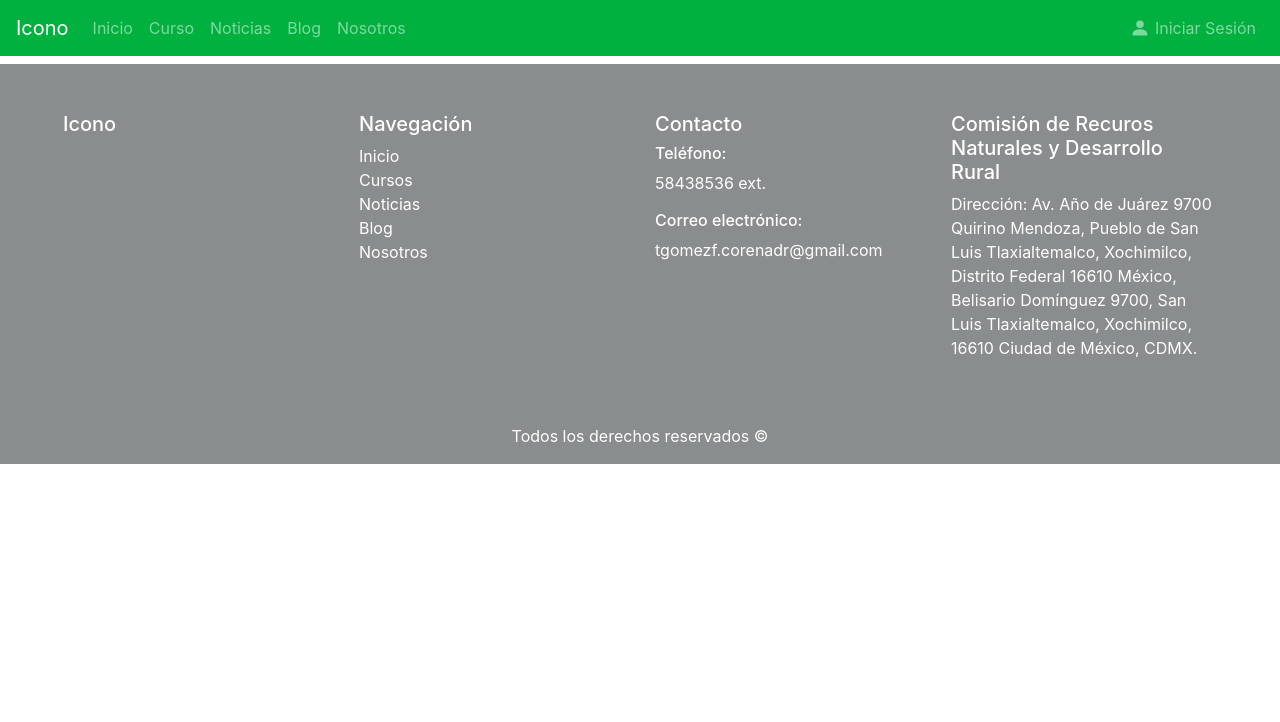
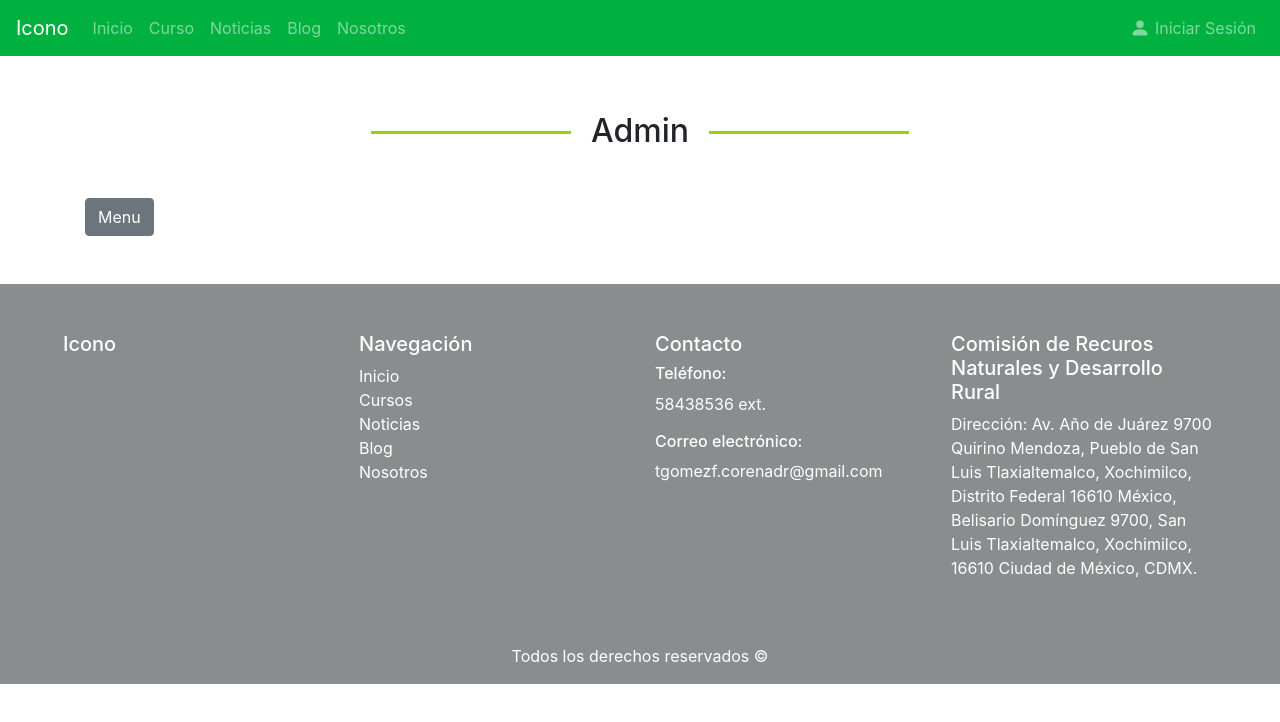
Before and after one commit to xlandox/frontend_dir_cap, a Vue app: page /admin in a window 1280 px wide. Shown: the top 722 px of the page. Built offline with nearby package versions, Linux system fonts and the light colour scheme.

Commit message:
Se agrego la vista admin y el componente sidebar para empezar con el menu de administracion de la plataforma.

```diff
--- a/src/components/Sesion.vue
+++ b/src/components/Sesion.vue
@@ -25,7 +25,7 @@
         </b-row>
         <b-row class="justify-content-center">
             <b-button variant="primary" class="mt-5 mr-2">Iniciar</b-button>
-            <b-button variant="success" class="mt-5 mr-2">Registrarse</b-button>
+            <b-button variant="success" class="mt-5 mr-2" :to="{name:'Registro'}">Registrarse</b-button>
         </b-row>
     </div>
 </template>
--- /dev/null
+++ b/src/components/Sidebar.vue
@@ -0,0 +1,33 @@
+<template>
+    <div>
+        <b-row>
+            <b-col cols="12">
+                <b-button v-b-toggle.sidebar-no-header>Menu</b-button>
+                <b-sidebar id="sidebar-no-header" aria-labelledby="sidebar-no-header-title" no-header shadow>
+                    <template v-slot:default="{ hide }">
+                        <div class="p-3">
+                            <h3 id="sidebar-no-header-title" class="my-5">Hola Administrador</h3>
+                            <p>Seleccione la coleccion perteneciente a la base de datos que desea modificar:</p>
+                            <nav class="mb-5">
+                                <b-nav vertical class="mt-5">
+                                    <b-nav-item @click="hide">Usuarios</b-nav-item>
+                                    <b-nav-item @click="hide">Exponentes</b-nav-item>
+                                    <b-nav-item @click="hide">Cursos</b-nav-item>
+                                    <b-nav-item @click="hide">Blogs</b-nav-item>
+                                    <b-nav-item @click="hide">Noticias</b-nav-item>
+                                </b-nav>
+                            </nav>
+                            <b-button variant="primary" block @click="hide">Cerrar Menu</b-button>
+                        </div>
+                    </template>
+                </b-sidebar>
+            </b-col>
+        </b-row>
+    </div>
+</template>
+
+<script>
+export default {
+    name: 'Sidebar'
+}
+</script>
--- a/src/router/index.js
+++ b/src/router/index.js
@@ -53,6 +53,11 @@ const routes = [
     path: '/registro',
     name: 'Registro',
     component: () => import('../views/Registro.vue')
+  },
+  {
+    path: '/admin',
+    name: 'Admin',
+    component: () => import('../views/Admin.vue')
   }
 ]
 
--- /dev/null
+++ b/src/views/Admin.vue
@@ -0,0 +1,20 @@
+<template>
+    <div class="admin">
+        <Title msg="Admin"/>
+        <Sidebar></Sidebar>
+
+    </div>
+</template>
+
+<script>
+    import Title from '@/components/Title.vue'
+    import Sidebar from '@/components/Sidebar.vue'
+
+    export default {
+        name: 'Admin',
+        components: {
+            Title,
+            Sidebar
+        }
+    }
+</script>
--- a/src/views/Registro.vue
+++ b/src/views/Registro.vue
@@ -0,0 +1,16 @@
+<template>
+    <div class="registro">
+        <Title msg="Registro"/>
+    </div>
+</template>
+
+<script>
+    import Title from '@/components/Title.vue'
+
+    export default {
+        name: 'Registro',
+        components: {
+            Title
+        }
+    }
+</script>
```
